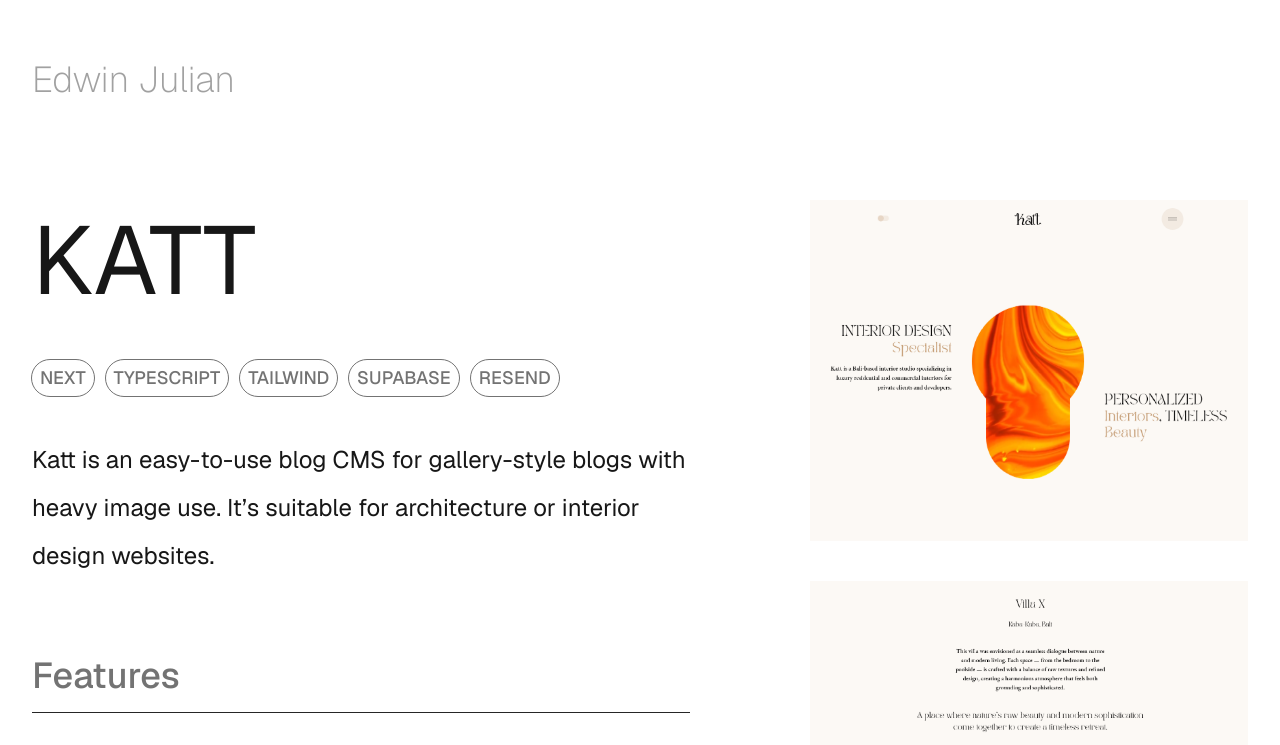
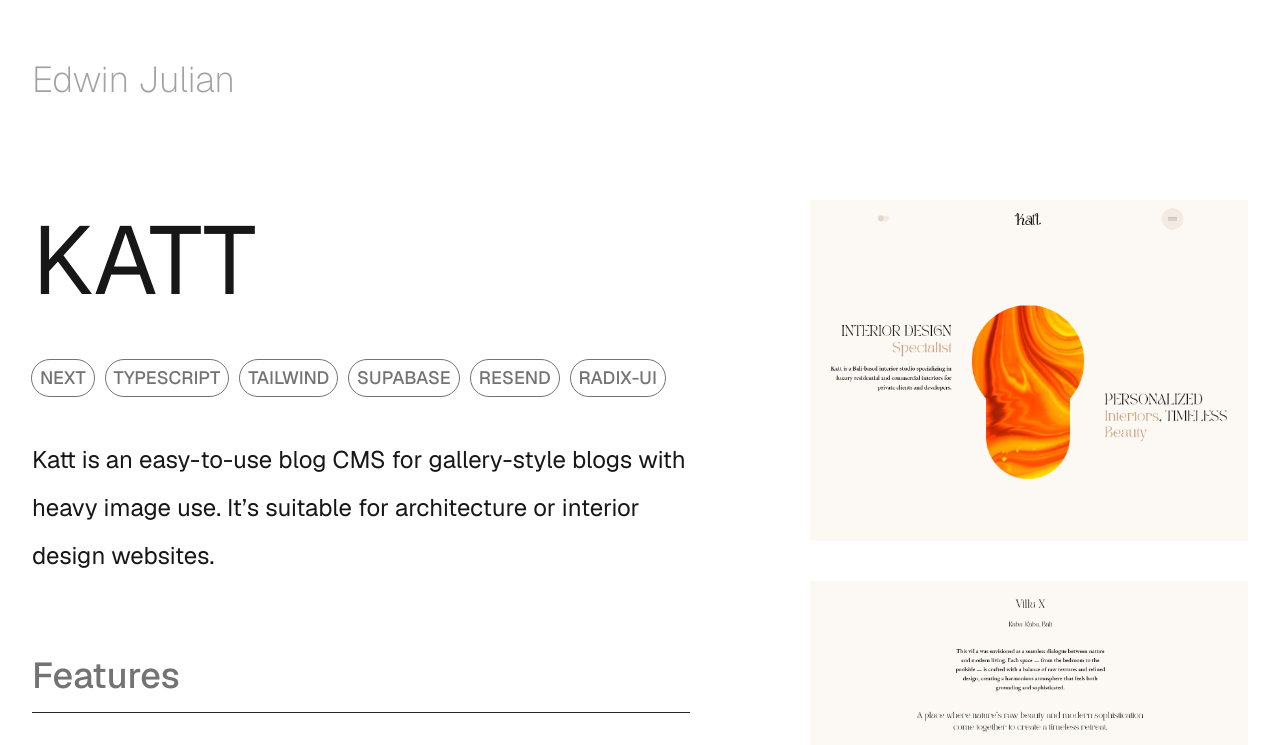
Before and after one commit to edjulsin/edjulsin, a Next.js app: page /projects/katt in a window 1280 px wide. Shown: the top 745 px of the page. Built offline with nearby package versions, Linux system fonts and the light colour scheme.

Commit message:
add radix-ui & fix wrong meta url

```diff
--- a/components/Form.tsx
+++ b/components/Form.tsx
@@ -106,7 +106,7 @@ const Form = () => {
 			</Field>
 			<button
 				type='submit'
-				className='p-2 uppercase rounded-full outline-1 outline-neutral-500 cursor-pointer hover:bg-foreground hover:text-background disabled:text-neutral-500 disabled:cursor-not-allowed'
+				className='p-2 uppercase rounded-full outline-1 transition-colors outline-neutral-500 cursor-pointer hover:bg-foreground hover:text-background disabled:text-neutral-500 disabled:cursor-not-allowed'
 				disabled={pending || state.sent}
 			>
 				Send
--- a/data/projects.ts
+++ b/data/projects.ts
@@ -10,7 +10,7 @@ const projects: Project[] = [
 		slug: 'katt',
 		title: 'Katt',
 		description: 'Katt is an easy-to-use blog CMS for gallery-style blogs with heavy image use. It’s suitable for architecture or interior design websites.',
-		stack: ['next', 'typescript', 'tailwind', 'supabase', 'resend'],
+		stack: ['next', 'typescript', 'tailwind', 'supabase', 'resend', 'radix-ui'],
 		published_at: new Date('2025-02-19').toISOString(),
 		modified_at: new Date('2025-10-24').toISOString(),
 		features: [
--- a/meta/project.ts
+++ b/meta/project.ts
@@ -8,13 +8,13 @@ const url = development ? 'http://localhost:3000' : process.env.NEXT_PUBLIC_SITE
 const projectMeta = (v: Project): Metadata => ({
     title: `${v.title} | By ${name}`,
     description: v.description,
-    alternates: { canonical: `${url}/${v.slug}` },
+    alternates: { canonical: `${url}/projects/${v.slug}` },
     openGraph: {
         type: 'article',
         siteName: name,
         title: v.title,
         description: v.description,
-        url: `${url}/${v.slug}`,
+        url: `${url}/projects/${v.slug}`,
         section: v.type,
         tags: v.stack.map(v => v.toLowerCase()),
         publishedTime: v.published_at,
```
